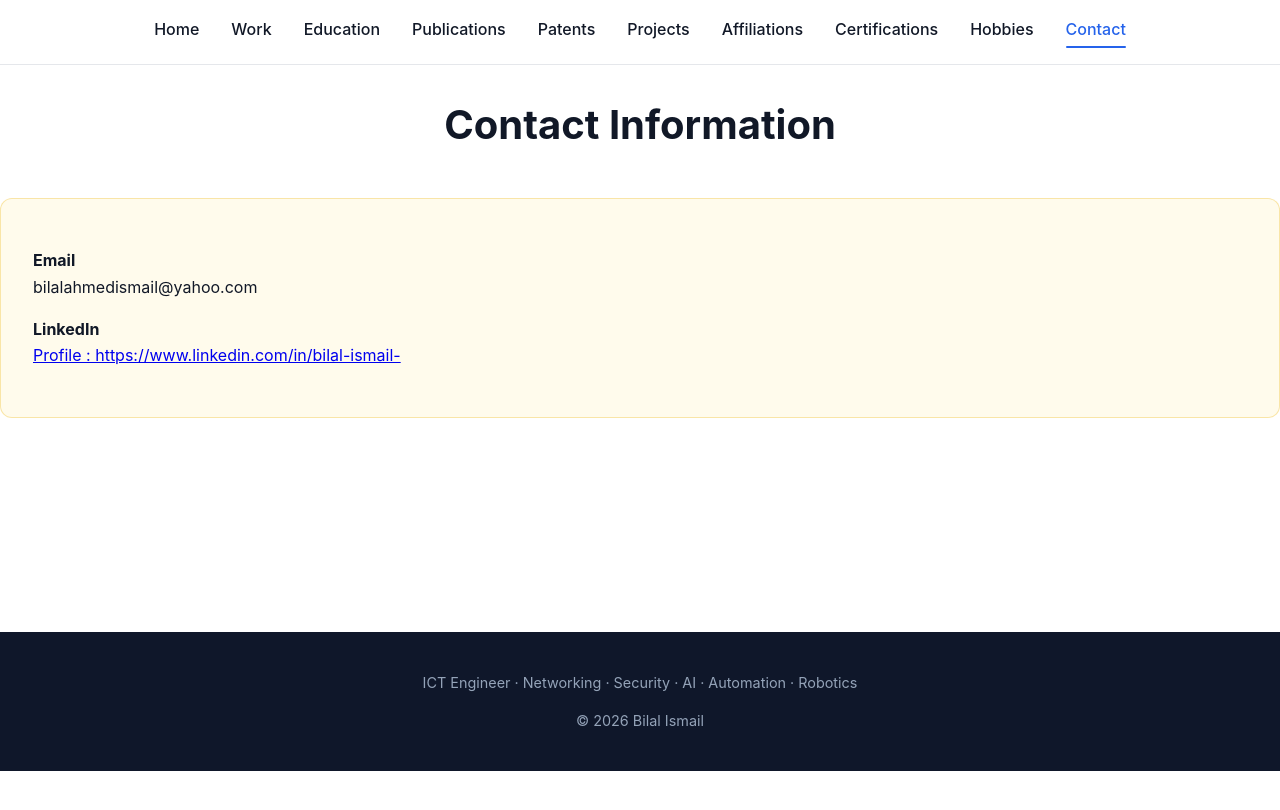
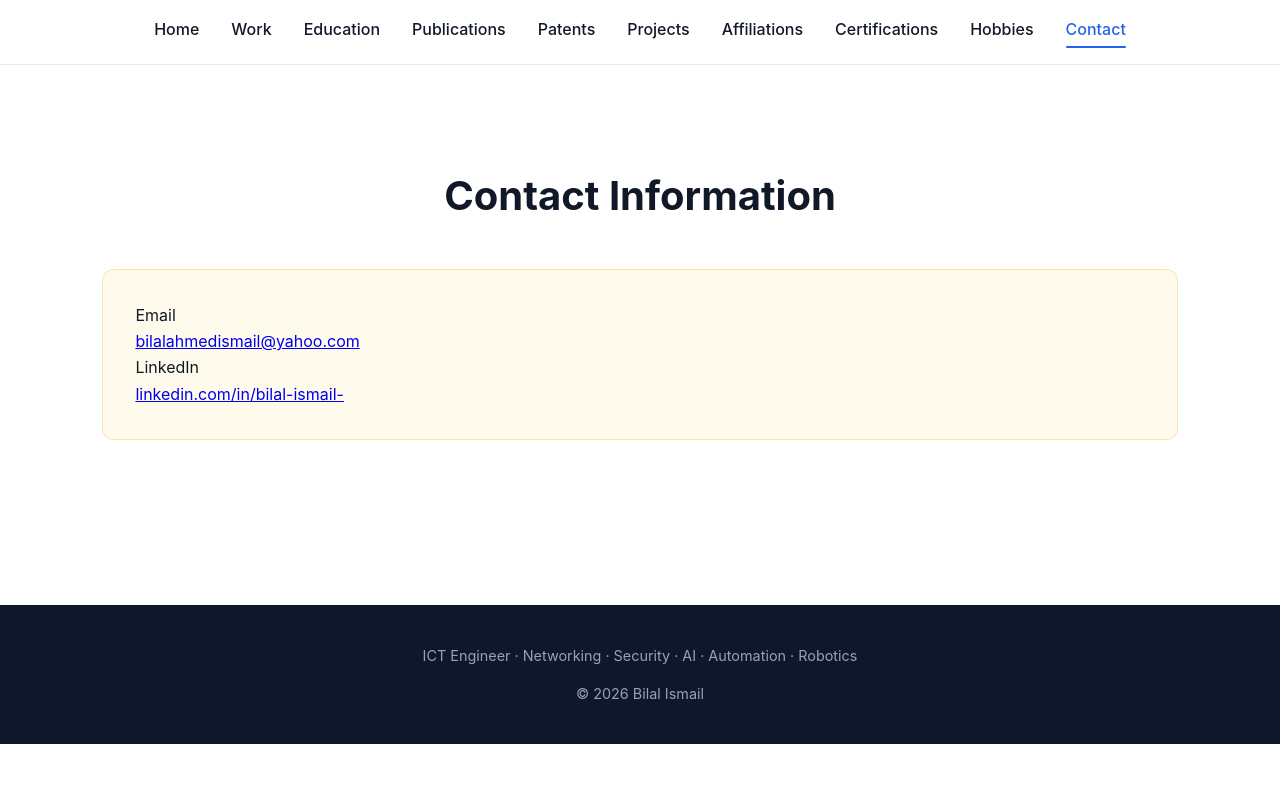
Before and after one commit to bilal-ismail/bilal-ismail.github.io, a Jekyll site: the page built from contact.md, in a window 1280 px wide. Shown: the top 810 px of the page. Built offline with Jekyll 4.4.1, drawn with Linux system fonts in a browser that asks for light colours.

Commit message:
Update contact.md

```diff
--- a/contact.md
+++ b/contact.md
@@ -2,10 +2,29 @@
 layout: page
 title: Contact Information
 ---
-<h1>{{ page.title }}</h1>
-<div class="contact-card">
-  <p><strong>Email</strong><br>{{ site.email }}</p>
-  <p><strong>LinkedIn</strong><br>
-    <a href="https://www.linkedin.com/in/bilal-ismail-">Profile : https://www.linkedin.com/in/bilal-ismail-</a>
-  </p>
-</div>
+
+<section class="contact-wrapper">
+
+  <h1>{{ page.title }}</h1>
+
+  <div class="contact-card">
+
+    <div class="contact-item">
+      <div class="contact-label">Email</div>
+      <div class="contact-value">
+        <a href="mailto:{{ site.email }}">{{ site.email }}</a>
+      </div>
+    </div>
+
+    <div class="contact-item">
+      <div class="contact-label">LinkedIn</div>
+      <div class="contact-value">
+        <a href="https://www.linkedin.com/in/bilal-ismail-" target="_blank">
+          linkedin.com/in/bilal-ismail-
+        </a>
+      </div>
+    </div>
+
+  </div>
+
+</section>
```
